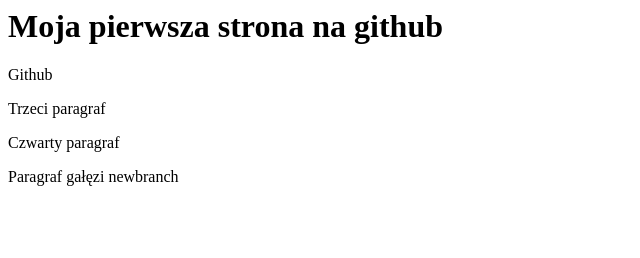
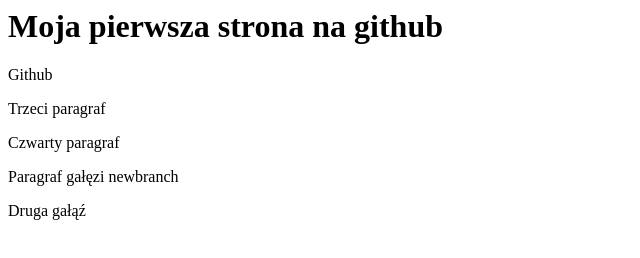
Before and after one commit to karol509x/karol509x.github.io, a plain HTML site: page index.html in a window 1280 px wide. Shown: the whole page, without its empty margins (0-640 px from the left). Drawn offline with Linux system fonts and the light colour scheme.

Commit message:
na galezi druga

```diff
--- a/index.html
+++ b/index.html
@@ -5,3 +5,4 @@
 
 
 <p>Paragraf gałęzi newbranch</p>
+<p>Druga gałąź</p>
```
